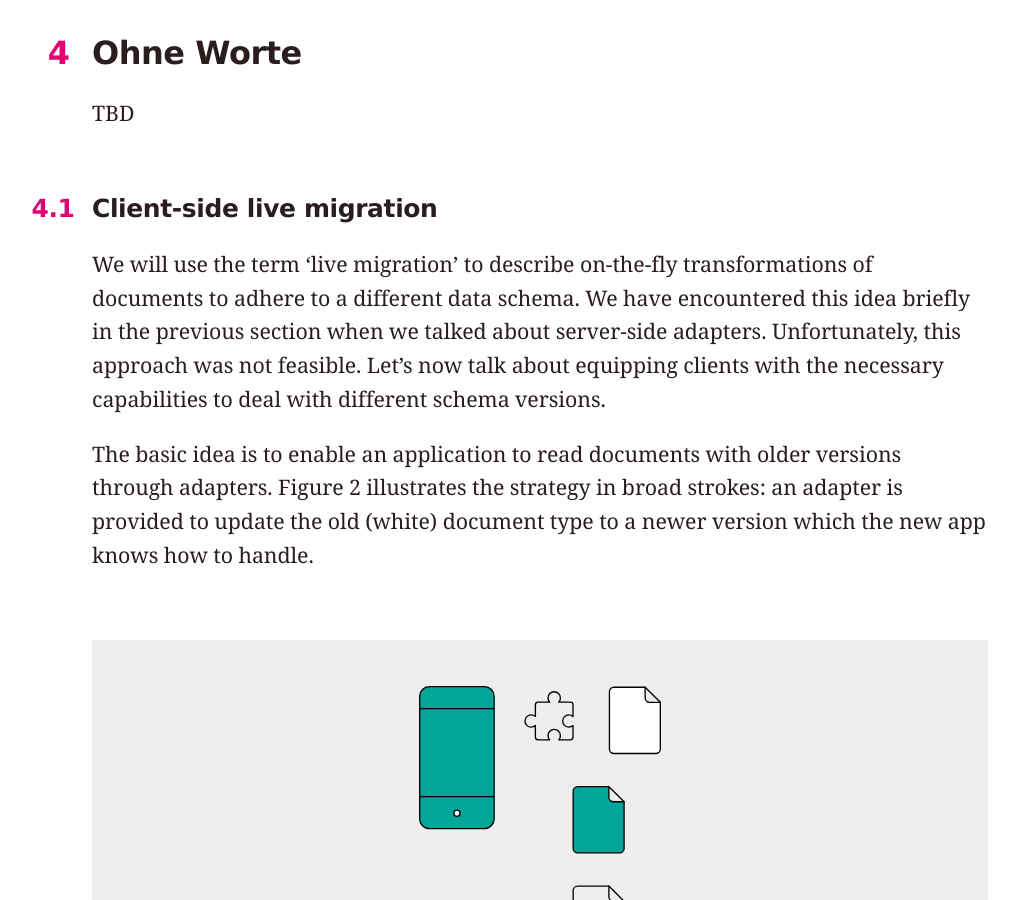
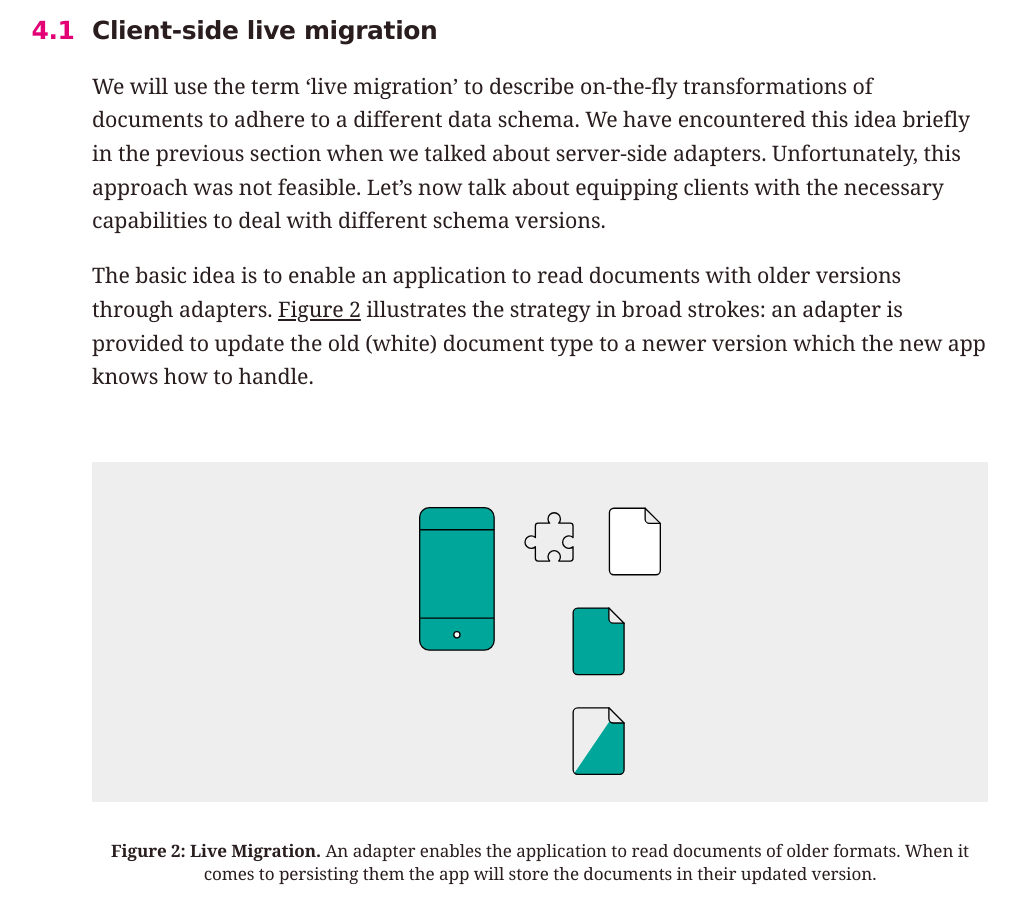
Before and after one commit to jo/sync-tank, a Jekyll site: the page built from migrations.md, in a window 1280 px wide and 900 px high, scrolled down 25836 px. Shown: the whole window, without its empty margins (36-1055 px from the left). Built offline with Jekyll 4.4.1, drawn with Linux system fonts in a browser that asks for light colours; our own code applies the rules of GitHub Pages for plain Markdown files.

Commit message:
figure anchors

```diff
--- a/css/main.css
+++ b/css/main.css
@@ -150,7 +150,7 @@
 
 code, pre {
   font-family: "Courier New", Courier, monospace;
-  font-size: 0.9em;
+  font-size: 0.84em;
 }
 .highlight {
   margin: 1ex -10vw;
--- a/migrations.md
+++ b/migrations.md
@@ -287,7 +287,7 @@
 
 We are now at a point where a new version of an application is confronted with older documents in the system that it does not know how to handle. One way of approaching this issue would be to make the app more complex to enable it to deal with older schemas. We will discuss this approach in more detail in the section on live migrations, but for the time being there is a much more common practice that is used in this scenario, one which changes not the app but the data. We will call this approach a 'transactional migration'.
 
-<figure>
+<figure id="figure-1">
   <img src="images/transactional-migration.svg" alt="Schematic view of transactional migration" />
   <figcaption>
     <b>Figure 1: Transactional Migration.</b>
@@ -307,7 +307,7 @@
 - if successful: switch to new cluster
 - maintenance mode off
 
-_Figure 1_ illustrates the transactional migration strategy. It shows how both the application and the documents are updated together in a single step. White documents can be handled by the white version of the app while the magenta app needs magenta documents. A special case is the two-colored document. There might be documents that do not need to change during a migration and that can be handled by multiple versions of the client. Think of the settings document we have added previously. Even if we have to change the structure of todo items does not mean we have to change how the settings document looks.
+[Figure 1](#figure-1) illustrates the transactional migration strategy. It shows how both the application and the documents are updated together in a single step. White documents can be handled by the white version of the app while the magenta app needs magenta documents. A special case is the two-colored document. There might be documents that do not need to change during a migration and that can be handled by multiple versions of the client. Think of the settings document we have added previously. Even if we have to change the structure of todo items does not mean we have to change how the settings document looks.
 
 This kind of transactional migration procedure is very common for the type of monolithic centralized setup we have described so far. It does not come without some [problems of it's own](https://about.futurelearn.com/blog/your-database-is-a-distributed-system) but overall it is a well established and reliable practice. Alas, this is not a viable solution anymore once we ask that our application continue to work without a connection to the internet.
 
@@ -380,9 +380,9 @@
 
 We will use the term 'live migration' to describe on-the-fly transformations of documents to adhere to a different data schema. We have encountered this idea briefly in the previous section when we talked about server-side adapters. Unfortunately, this approach was not feasible. Let's now talk about equipping clients with the necessary capabilities to deal with different schema versions.
 
-The basic idea is to enable an application to read documents with older versions through adapters. Figure 2 illustrates the strategy in broad strokes: an adapter is provided to update the old (white) document type to a newer version which the new app knows how to handle.
+The basic idea is to enable an application to read documents with older versions through adapters. [Figure 2](#figure-2) illustrates the strategy in broad strokes: an adapter is provided to update the old (white) document type to a newer version which the new app knows how to handle.
 
-<figure>
+<figure id="figure-2">
   <img src="images/live-migration.svg" alt="Schematic view of live migration" />
   <figcaption>
     <b>Figure 2: Live Migration.</b>
@@ -514,7 +514,7 @@
 TBD: we could enhance this strategy with per version documents to support old versions.
 
 ### Per-version-database
-<figure>
+<figure id="figure-3">
   <img src="images/per-version-dbs.svg" alt="Schematic view of per version databases" />
   <figcaption>Figure 3: Per Version Databases</figcaption>
 </figure>
@@ -530,7 +530,7 @@
 - caveat: not seamless because upgrade takes time
 
 ### Per-version-documents
-<figure>
+<figure id="figure-4">
   <img src="images/per-version-docs.svg" alt="Schematic view of per version documents" />
   <figcaption>Figure 4: Per Version Documents</figcaption>
 </figure>
```
